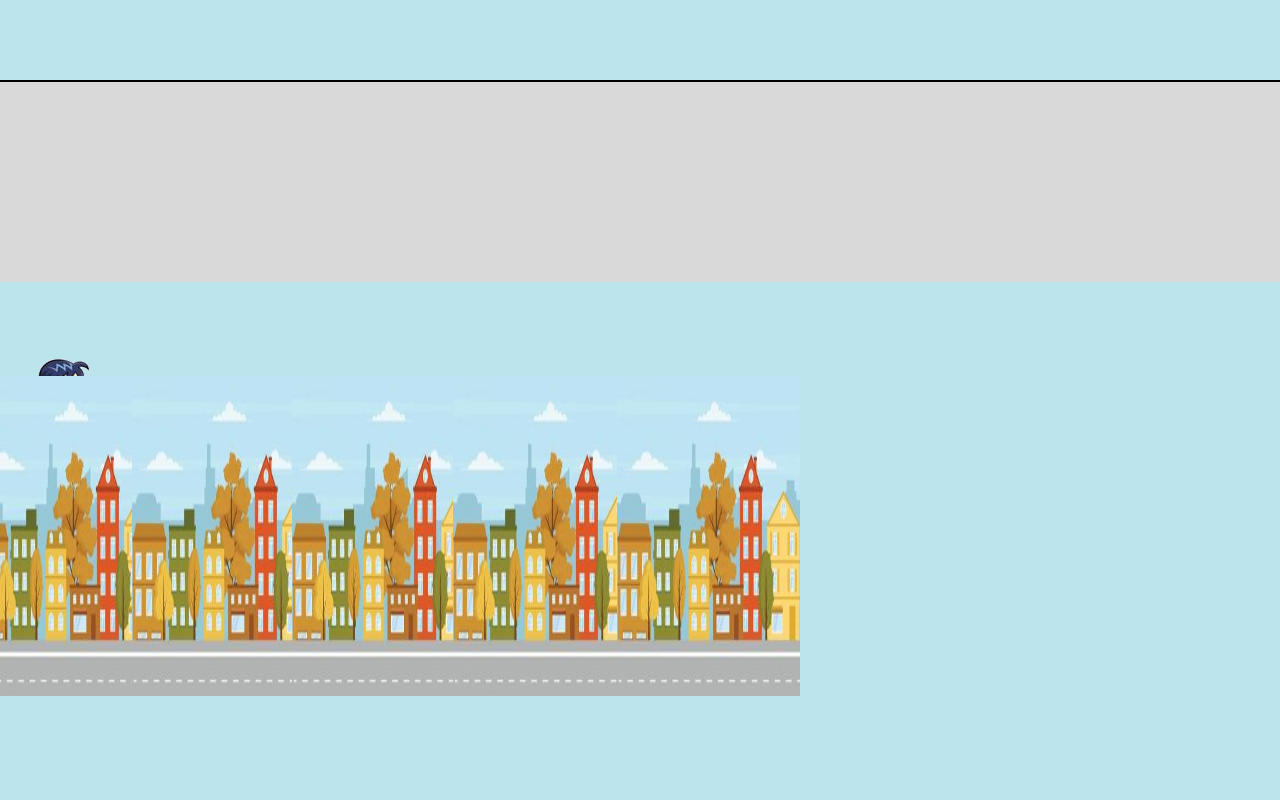
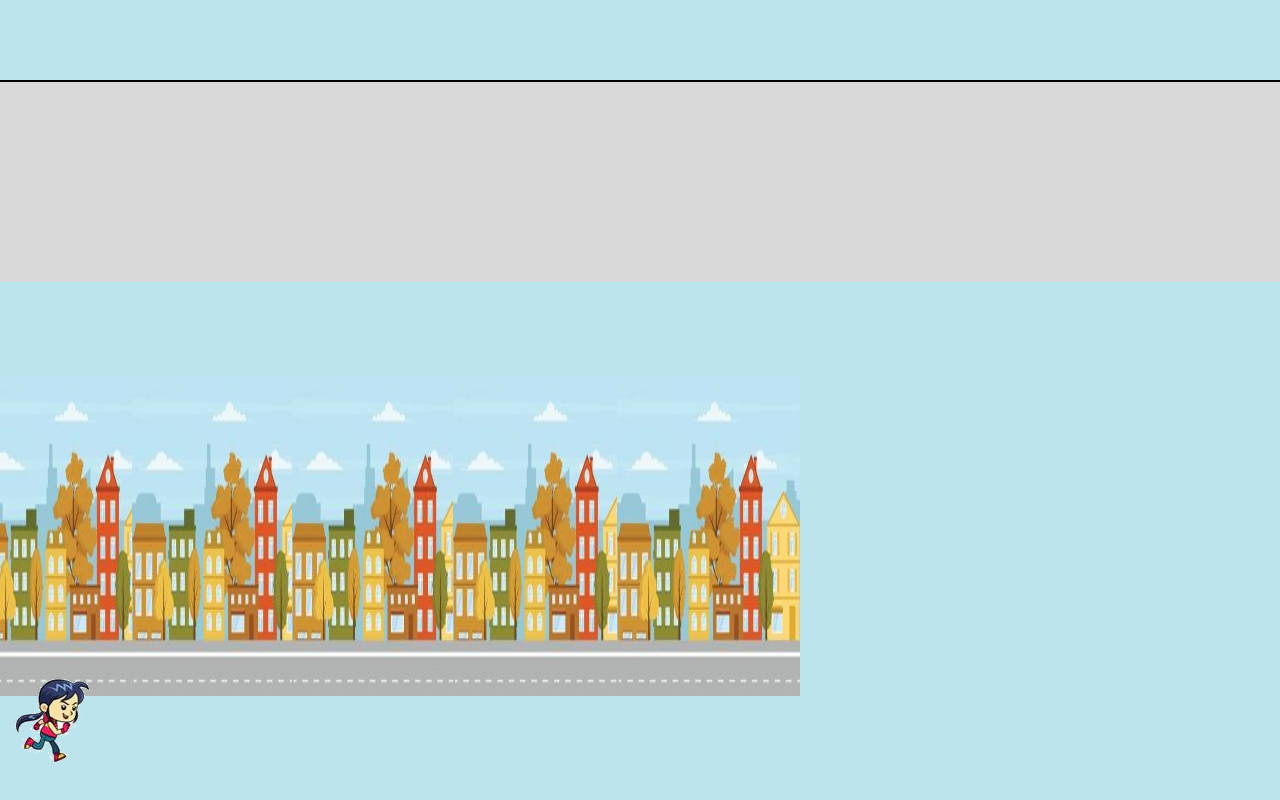
Before and after one commit to araujobrunodev/Air-girl, a React (Vite) app: page /playing in a window 1280 px wide. Shown: the part 520-1320 px from the top of the page. Built offline with nearby package versions, Linux system fonts and the light colour scheme; a web font is replaced by a local one.

Commit message:
change component order in Play

```diff
--- a/src/pages/play.tsx
+++ b/src/pages/play.tsx
@@ -16,11 +16,11 @@ const Play = () => {
             <>
                 <Score/>
 
-                <Player />
-
                 <Theme />
                 <TouchScreen />
                 <Floor/>
+
+                <Player />
             </>
         }
     </>)
```
